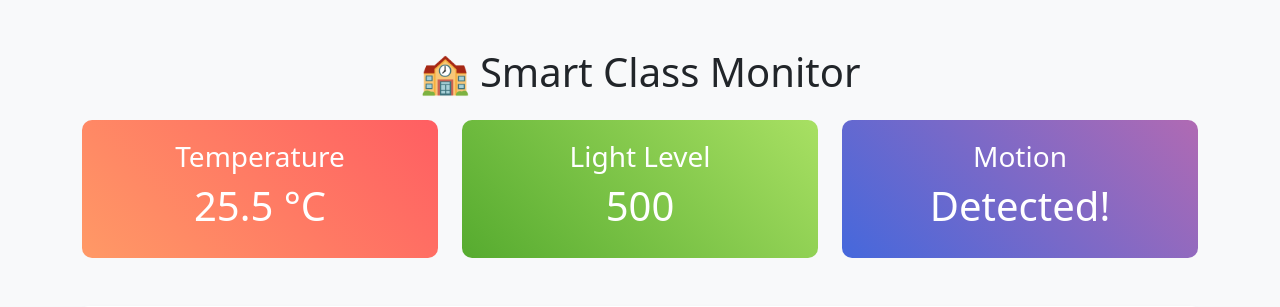
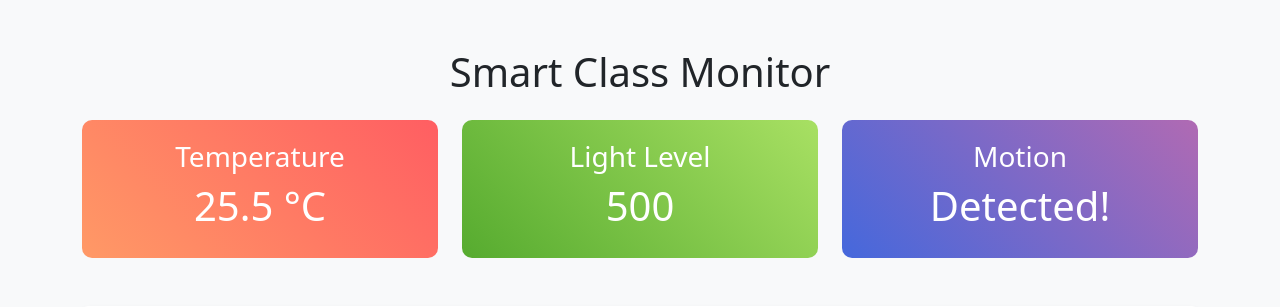
Before and after one commit to sergeian2003/smart-class-iot-system, a Flask app: page / in a window 1280 px wide. Shown: the top 307 px of the page. Run offline with Flask 3, Linux system fonts and the light colour scheme; data comes from the database, SQL or seed files in the repository.

Commit message:
Remove emoji from header in index.html

```diff
--- a/server/templates/index.html
+++ b/server/templates/index.html
@@ -18,7 +18,7 @@
 <body>
 
 <div class="container mt-5">
-    <h1 class="text-center mb-4">🏫 Smart Class Monitor</h1>
+    <h1 class="text-center mb-4">Smart Class Monitor</h1>
 
     <div class="row text-center mb-5">
         <div class="col-md-4">
```
